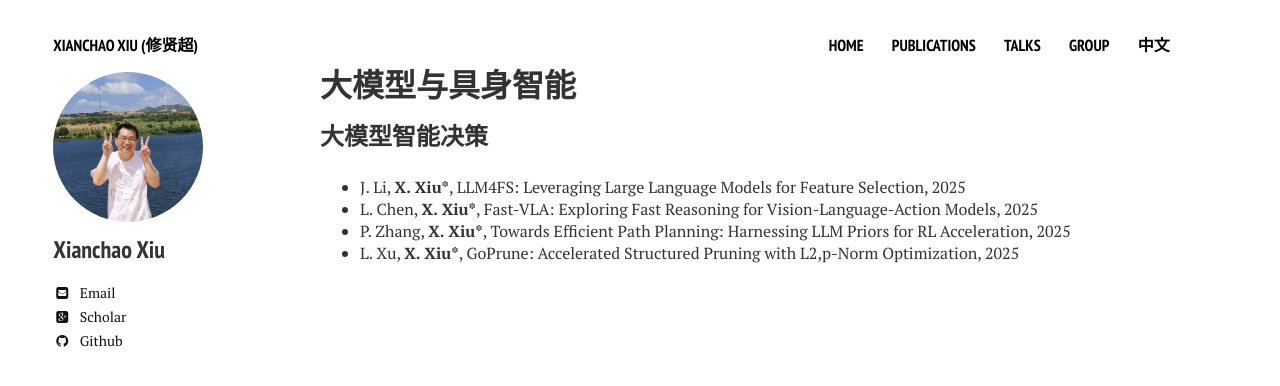
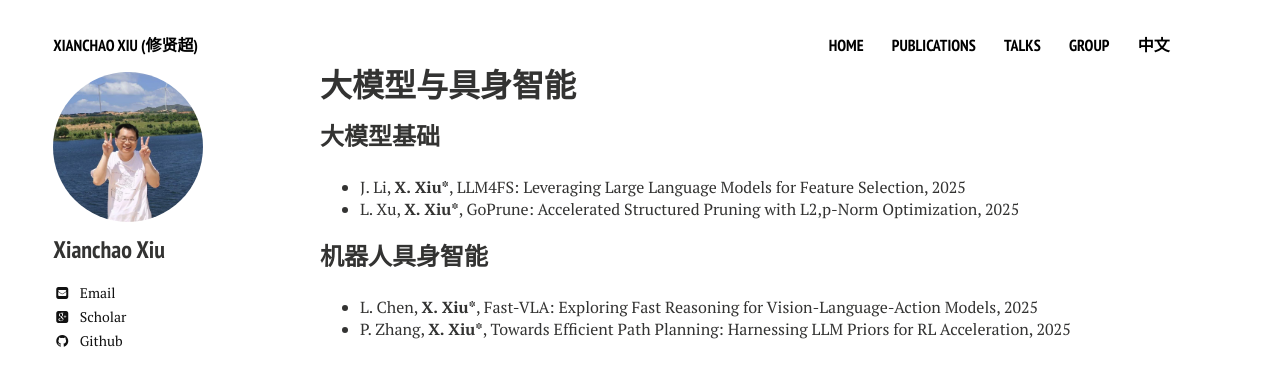
Before and after one commit to xianchaoxiu/xianchaoxiu.github.io, a Jekyll site: the page built from chinese/research/LLM/index.md, in a window 1280 px wide. Shown: the top 386 px of the page. Built offline with Jekyll 4.4.1, drawn with Linux system fonts in a browser that asks for light colours; nearby versions of some CDN libraries.

Commit message:
Update index.md

```diff
--- a/chinese/research/LLM/index.md
+++ b/chinese/research/LLM/index.md
@@ -6,8 +6,10 @@ share: false
 ---
 
 
-### 大模型智能决策
+### 大模型基础
 * J. Li, <b>X. Xiu*</b>, LLM4FS: Leveraging Large Language Models for Feature Selection, 2025 <br>
+* L. Xu, <b>X. Xiu*</b>, GoPrune: Accelerated Structured Pruning with L2,p-Norm Optimization, 2025 <br>
+
+### 机器人具身智能
 * L. Chen, <b>X. Xiu*</b>, Fast-VLA: Exploring Fast Reasoning for Vision-Language-Action Models, 2025 <br>
 * P. Zhang, <b>X. Xiu*</b>, Towards Efficient Path Planning: Harnessing LLM Priors for RL Acceleration, 2025 <br>
-* L. Xu, <b>X. Xiu*</b>, GoPrune: Accelerated Structured Pruning with L2,p-Norm Optimization, 2025 <br>
```
